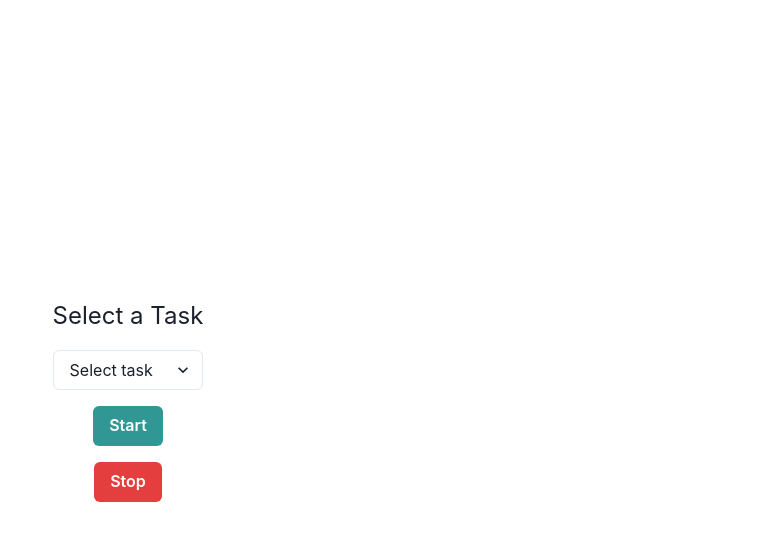
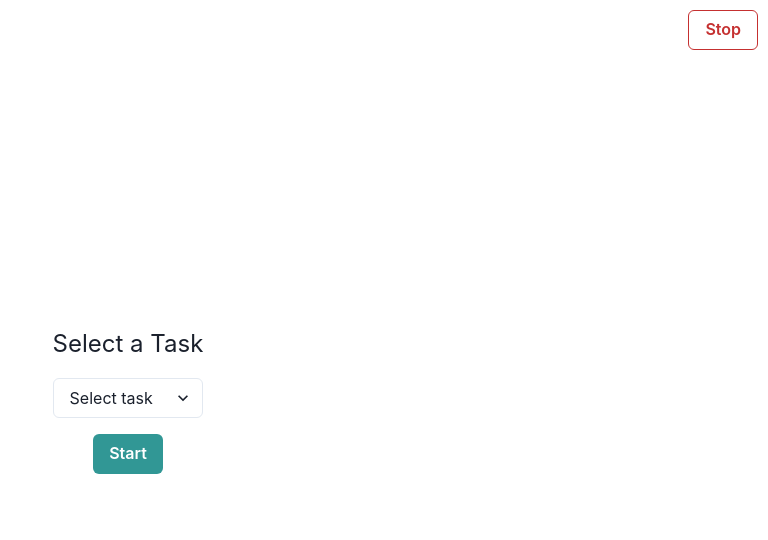
Before and after one commit to GPT-Engineer-App/task-ticker, a React (Vite) app: page / in a window 1280 px wide. Shown: the top 540 px of the page, without its empty margins (512-1280 px from the left). Built offline with nearby package versions, Linux system fonts and the light colour scheme.

Commit message:
Moved the "Stop" button to the corner of the page with an outline style and no filling when the countdown is active.
Prompt: if the clock started. the stop button should in the corner of the page with an outline only and no filling

```diff
--- a/src/pages/Index.jsx
+++ b/src/pages/Index.jsx
@@ -71,7 +71,7 @@ const Index = () => {
             <Button onClick={startCountdown} colorScheme="teal">
               Start
             </Button>
-            <Button onClick={() => setShowPinInput(true)} colorScheme="red">
+            <Button onClick={() => setShowPinInput(true)} colorScheme="red" variant="outline" position="absolute" top="10px" right="10px">
               Stop
             </Button>
           </>
```
